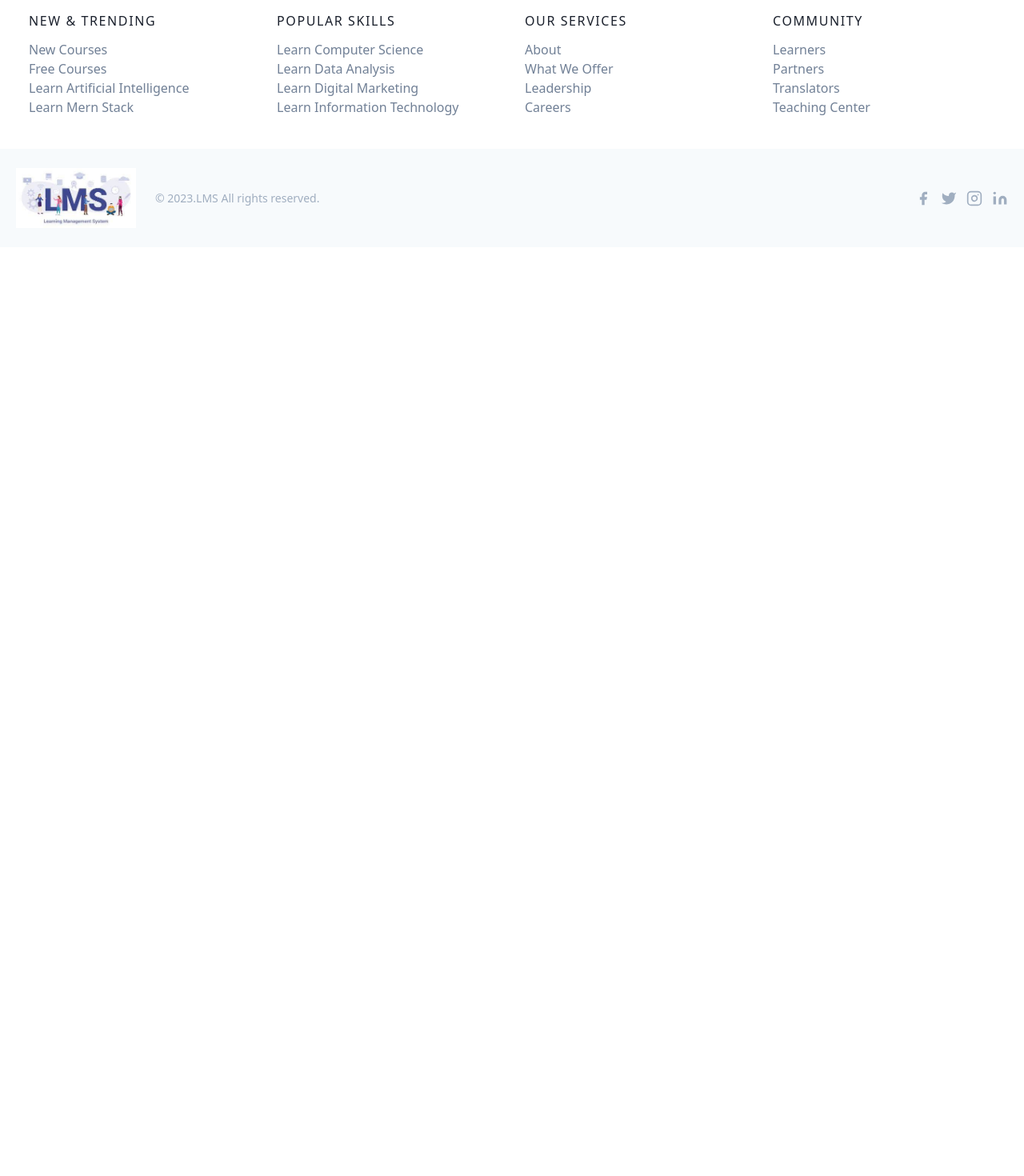
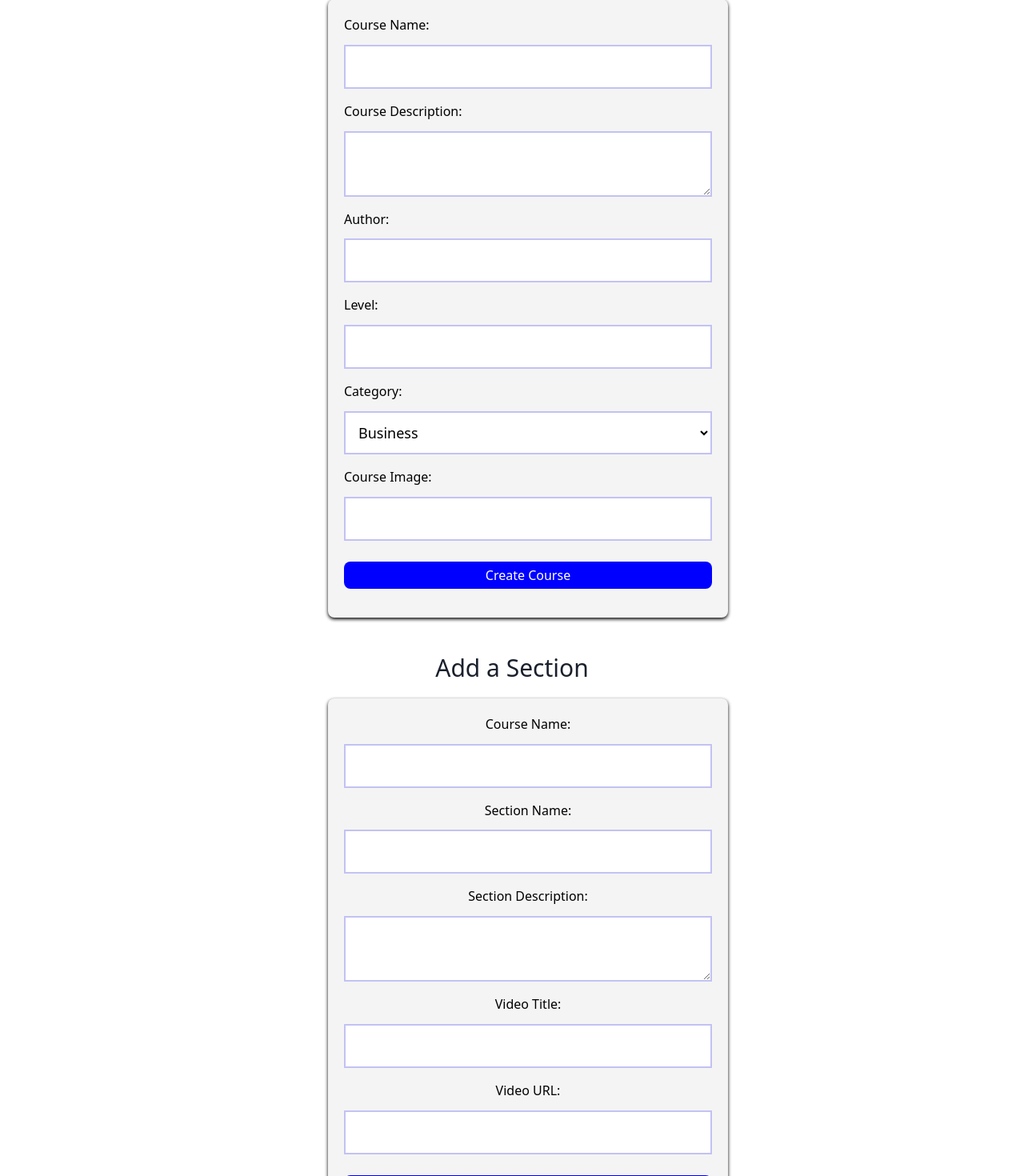
Before and after one commit to Abishek0612/Learning-module-system-client, a React (Create React App) app: page /createcourse in a window 1280 px wide. Shown: the part 198-1668 px from the top of the page at 80% size. Before the commit the page ends 800 px from the top, so only its background shows below. Built offline with nearby package versions, Linux system fonts and the light colour scheme.

Commit message:
code updation for section and course creation form

```diff
--- a/src/App.css
+++ b/src/App.css
@@ -1,38 +1,41 @@
-.App {
-  text-align: center;
+.App{
+    max-width:500px;
+    margin:0 auto;
+    padding:20px;
 }
 
-.App-logo {
-  height: 40vmin;
-  pointer-events: none;
+form{
+    width:500px;
+    padding:20px;
+    background-color:#f4f4f4;
+    border-radius:8px;
+    box-shadow:0 2px 4px black;
 }
 
-@media (prefers-reduced-motion: no-preference) {
-  .App-logo {
-    animation: App-logo-spin infinite 20s linear;
-  }
+.form-group{
+    margin-bottom:1rem;
 }
 
-.App-header {
-  background-color: #282c34;
-  min-height: 100vh;
-  display: flex;
-  flex-direction: column;
-  align-items: center;
-  justify-content: center;
-  font-size: calc(10px + 2vmin);
-  color: white;
+.form-label{
+    margin-bottom:0.8rem;
+    display:inline-block;
 }
 
-.App-link {
-  color: #61dafb;
+.form-control{
+    display:block;
+    width:100%;
+    font-size:18px;
+    padding:12px;
+    background-color:#fff;
+    border:2px solid #c3c2f4;
 }
 
-@keyframes App-logo-spin {
-  from {
-    transform: rotate(0deg);
-  }
-  to {
-    transform: rotate(360deg);
-  }
+.btn{
+    color:white;
+    background-color:blue;
+    padding:5px 10px;
+    border-radius:8px;
+    cursor:pointer;
+    width:100%;
+    margin-top:10px;
 }
--- a/src/components/CourseCreationForm.js
+++ b/src/components/CourseCreationForm.js
@@ -1,8 +1,158 @@
-import React from "react";
+import React, { useState } from "react";
+import axios from "axios";
 const CourseCreationForm=()=>{
+    //Define all required state variable to hold the input values
+    const [courseName,setCourseName]=useState("");
+    const [courseDescription,setCourseDescription]=useState("");
+    const [authorName,setAuthorName]=useState("");
+    const [level,setLevel]=useState("");
+    const [categoryName,setCategoryName]=useState("");
+    const [courseImage,setCourseImage]=useState("");
+
+    const handleFormSubmit=(e)=>{
+        e.preventDefault();
+        //login all the values
+        console.log("Course Name:",courseName);
+        console.log("Course Description:",courseDescription);
+        console.log("Author Name:",authorName);
+        console.log("Level:",level);
+        console.log("Category Name:",categoryName);
+        console.log("Course Image:",courseImage);
+
+        //define a post request for creating a new course
+        const courseURL="http://localhost:5000/newCourse";
+
+        //make post request
+        axios.post(courseURL,{
+            course:courseName,
+            description:courseDescription,
+            author:authorName,
+            level:level,
+            category:categoryName,
+            courseImage:courseImage
+        }).then((response)=>{
+            console.log(response);
+            alert("Course Created Successfully...");
+        }).catch((error)=>{
+            console.log(error);
+            alert("Course Creation Failed...")
+        });
+    };
     return(
-        <h1>CourseCreationForm Component</h1>
-    )
-}
+    <div className="App">
+        <div class="flex flex-col text-center w-full mb-4">
+          <h1 class="sm:text-3xl text-2xl font-medium title-font mb-4 text-gray-900">
+           Create a Course
+          </h1>
+        </div>
+
+        <form onSubmit={handleFormSubmit}>
+            {/* create input for course name  */}
+            <div className="form-group">
+                <label for="courseName" className="form-label">
+                    Course Name:
+                </label>
+                <input
+                className="form-control"
+                type="text"
+                id="courseName"
+                value={courseName}
+                autoComplete="off"
+                onChange={(e)=>setCourseName(e.target.value)}
+                />
+            </div>
+
+             {/* create input for course Description  */}
+             <div className="form-group">
+                <label for="courseDescription" className="form-label">
+                    Course Description:
+                </label>
+                <textarea
+                id="courseDescription"
+                className="form-control"
+                value={courseDescription}
+                autoComplete="off"
+                onChange={(e)=>setCourseDescription(e.target.value)}
+
+                />
+            </div>
+
+            {/* create input for author Name  */}
+            <div className="form-group">
+                <label for="authorName" className="form-label">
+                    Author:
+                </label>
+                <input
+                className="form-control"
+                type="text"
+                id="authorName"
+                value={authorName}
+                autoComplete="off"
+                onChange={(e)=>setAuthorName(e.target.value)}
+                />
+            </div>
+
+            {/* create input for author Name  */}
+            <div className="form-group">
+                <label for="level" className="form-label">
+                    Level:
+                </label>
+                <input
+                className="form-control"
+                type="text"
+                id="level"
+                value={level}
+                autoComplete="off"
+                onChange={(e)=>setLevel(e.target.value)}
+                />
+            </div>
+
+              {/* create input for categoryName   */}
+            <div className="form-group">
+                <label for="categoryName" className="form-label">
+                    Category:
+                </label>
+
+                <select
+                 className="form-control"
+                 onChange={(e)=>setCategoryName(e.target.value)}
+                 >
+                <option value="Business">Business</option>
+                <option value="Computer Science">Computer Science</option>
+                <option value="Data Science">Data Science</option>
+                <option value="Engineering">Engineering</option>
+                <option value="Web Development">Web Development</option>
+                <option value="Health">Health</option>
+                <option value="Mathematics">Mathematics</option>
+                <option value="Personal Development">Personal Development</option>
+                </select>
+            </div>
+
+
+             {/* create input for course Description  */}
+             <div className="form-group">
+                <label for="courseImage" className="form-label">
+                    Course Image:
+                </label>
+                <input
+                className="form-control"
+                type="text"
+                id="courseImage"
+                value={courseImage}
+                autoComplete="off"
+                onChange={(e)=>setCourseImage(e.target.value)}
+                />
+            </div>
+
+            <div className="form-group">
+                <button className="btn" type="submit">
+                    Create Course
+                </button>
+            </div>
+        </form>
+    </div>
+
+    );
+};
 
 export default CourseCreationForm;
--- a/src/components/SectionCreationForm.js
+++ b/src/components/SectionCreationForm.js
@@ -1,7 +1,137 @@
-import React from "react";
+import React, { useState } from "react";
+import axios from "axios";
 const SectionCreationForm=()=>{
+    //state variable
+    const [courseName,setCourseName]=useState("");
+    const [sectionName,setSectionName]=useState("");
+    const [sectionDescription,setSectionDescription]=useState("");
+    const [sectionVideo,setSectionVideo]=useState("");
+    const [sectionVideoURL,setSectionVideoURL]=useState("");
+
+
+    //create a function to handle form submit
+    const handleFormSubmit=(e)=>{
+        e.preventDeafult();
+        console.log("Course Name:",courseName);
+        console.log("Section Title:",sectionName);
+        console.log("Section Description:",sectionDescription);
+        console.log("Section Video Title:",sectionVideo);
+        console.log("Section Video URL:",sectionVideoURL);
+
+        const sectionURL="http://localhost:5000/newSection";
+
+        //make a post request
+        axios.put(
+            sectionURL,
+            {
+               course:courseName,
+               section:sectionName,
+               description:sectionDescription,
+               video:sectionVideo,
+               url:sectionVideoURL,
+            },
+            {
+                headers:{
+                    "Content-Type":"application/json",
+                }
+            }
+        ).then((response)=>{
+            console.log(response);
+            alert("Section Added  Successfully...")
+        }).catch((error)=>{
+            console.log(error);
+            alert("Section Creation Failed....");
+        })
+
+    }
     return(
-        <h1>SectionCreationForm Component</h1>
+        <div className="App">
+        <div class="flex flex-col text-center w-full mb-4">
+          <h1 class="sm:text-3xl text-2xl font-medium title-font mb-4 text-gray-900">
+            Add a Section
+          </h1>
+
+          <form onSubmit={handleFormSubmit}>
+
+          <div className="form-group">
+                <label for="courseName" className="form-label">
+                    Course Name:
+                </label>
+                <input
+                className="form-control"
+                type="text"
+                id="courseName"
+                value={courseName}
+                autoComplete="off"
+                onChange={(e)=>setCourseName(e.target.value)}
+                />
+          </div>
+
+          <div className="form-group">
+                <label for="sectionName" className="form-label">
+                    Section Name:
+                </label>
+                <input
+                className="form-control"
+                type="text"
+                id="sectionName"
+                value={sectionName}
+                autoComplete="off"
+                onChange={(e)=>setSectionName(e.target.value)}
+                />
+            </div>
+
+
+              {/* create input for course Description  */}
+              <div className="form-group">
+                <label for="sectionDescription" className="form-label">
+                    Section Description:
+                </label>
+                <textarea
+                id="sectionDescription"
+                className="form-control"
+                value={sectionDescription}
+                autoComplete="off"
+                onChange={(e)=>setSectionDescription(e.target.value)}
+                />
+             </div>
+
+             <div className="form-group">
+                <label for="videoName" className="form-label">
+                    Video Title:
+                </label>
+                <input
+                className="form-control"
+                type="text"
+                id="videoName"
+                value={sectionVideo}
+                autoComplete="off"
+                onChange={(e)=>setSectionVideo(e.target.value)}
+                />
+          </div>
+
+          <div className="form-group">
+                <label for="sectionVideoURL" className="form-label">
+                    Video URL:
+                </label>
+                <input
+                className="form-control"
+                type="text"
+                id="sectionVideoURL"
+                value={sectionVideoURL}
+                autoComplete="off"
+                onChange={(e)=>setSectionVideoURL(e.target.value)}
+                />
+          </div>
+
+          <div className="form-group">
+                <button className="btn" type="submit">
+                    Add Section
+                </button>
+            </div>
+          </form>
+        </div>
+      </div>
     )
 }
 
--- a/src/pages/Register.js
+++ b/src/pages/Register.js
@@ -107,7 +107,7 @@ const Register=()=>{
 
           <div>
             <div class="flex items-center justify-between">
-              <label for="password" class="block text-sm font-medium leading-6 text-gray-900">Password</label>
+              <label for="password" class="block text-sm font-medium leading-6 text-gray-900">Confirm Password</label>
             </div>
             <div class="mt-2">
               <input
```
